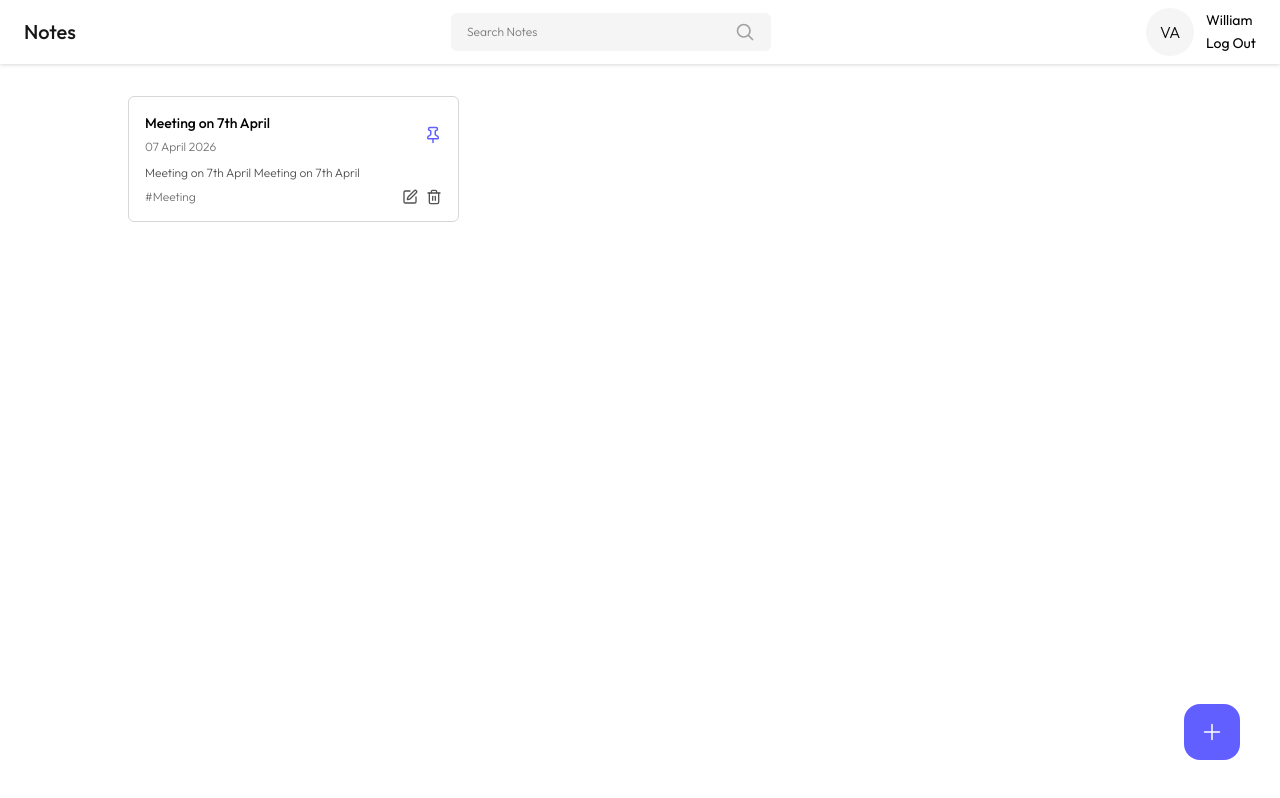
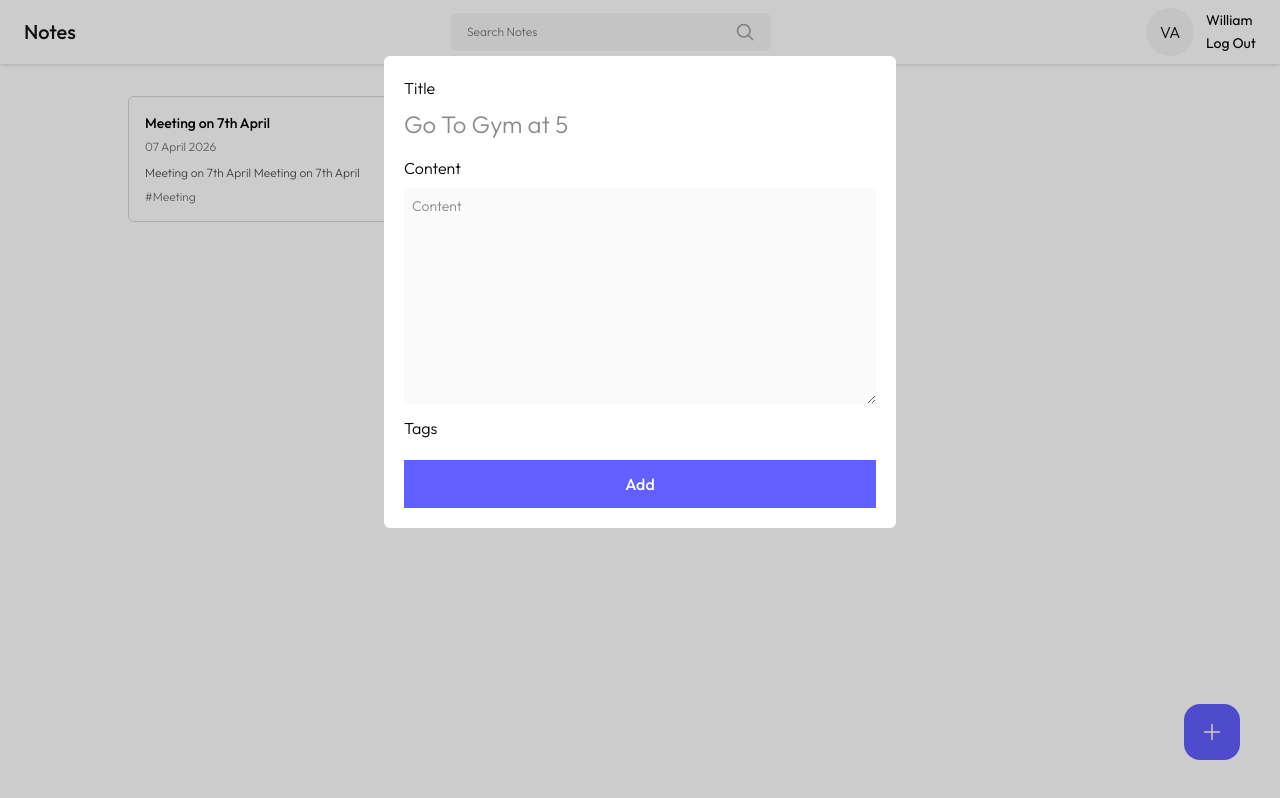
Before and after one commit to ValerieAttila09/notes-app-frontend, a React (Vite) app: page /dashboard in a window 1280 px wide. Both pictures are taken after a click on the button 1212 px from the left and 732 px from the top of the page. Built offline with nearby package versions, Linux system fonts and the light colour scheme.

Commit message:
committed

```diff
--- a/package.json
+++ b/package.json
@@ -14,6 +14,7 @@
     "lucide-react": "^0.540.0",
     "react": "^19.1.1",
     "react-dom": "^19.1.1",
+    "react-modal": "^3.16.3",
     "react-router-dom": "^7.8.1",
     "tailwindcss": "^4.1.12"
   },
--- a/src/App.css
+++ b/src/App.css
@@ -2,4 +2,8 @@
   .icon-btn {
     @apply text-xl text-neutral-300 cursor-pointer hover:text-indigo-500;
   }
+
+  .input-label {
+    @apply text-xs text-neutral-400;
+  }
 }
--- /dev/null
+++ b/src/pages/Home/AddEditNotes.jsx
@@ -0,0 +1,20 @@
+export default function AddEditNotes() {
+  return (
+    <div className="">
+      <div className="flex flex-col gap-2">
+        <label htmlFor="" className="input-label">Title</label>
+        <input type="text" className="text-2xl text-neutral-900 outline-none" placeholder="Go To Gym at 5" name="" id="" />
+      </div>
+      <div className="flex flex-col gap-2 mt-4">
+        <label htmlFor="" className="input-label">Content</label>
+        <textarea className="text-sm text-neutral-900 outline-none bg-neutral-50 p-2 rounded-md" placeholder="Content" name="" id="" rows={10}></textarea>
+      </div>
+
+      <div className="mt-3">
+        <label htmlFor="" className="input-label">Tags</label>
+      </div>
+
+      <button className="w-full bg-indigo-500 text-white outfit-medium mt-5 p-3" onClick={() => {}}>Add</button>
+    </div>
+  )
+}
--- a/src/pages/Home/Home.jsx
+++ b/src/pages/Home/Home.jsx
@@ -1,7 +1,17 @@
+import { useState } from "react";
 import NoteCard from "../../components/Cards/NoteCard";
 import Navbar from "../../components/Navbar/Navbar";
+import AddEditNotes from "./AddEditNotes";
+import ReactModal from "react-modal";
 
 export default function Home() {
+
+  const [openAddEditModal, setOpenAddEditModal] = useState({
+    isShown: false,
+    type: "add",
+    data: null
+  })
+
   return (
     <div className="">
       <Navbar />
@@ -21,12 +31,35 @@ export default function Home() {
         </div>
       </div>
 
-      <button className="w-14 h-14 flex items-center justify-center rounded-2xl bg-indigo-500 hover:shadow-lg hover:bg-indigo-600 transition-all absolute right-10 bottom-10 " onClick={() => { }}>
+      <button
+        className="w-14 h-14 flex items-center justify-center rounded-2xl bg-indigo-500 hover:shadow-lg hover:bg-indigo-600 transition-all absolute right-10 bottom-10 "
+        onClick={() => {
+          setOpenAddEditModal({
+            isShown: true,
+            type: "add",
+            data: null
+          })
+        }}
+      >
         <svg xmlns="http://www.w3.org/2000/svg" fill="none" viewBox="0 0 24 24" strokeWidth={1.5} stroke="currentColor" className="size-6 text-white">
           <path strokeLinecap="round" strokeLinejoin="round" d="M12 4.5v15m7.5-7.5h-15" />
         </svg>
       </button>
 
+      <ReactModal
+        isOpen={openAddEditModal.isShown}
+        onRequestClose={() => { }}
+        style={{
+          overlay: {
+            backgroundColor: "rgba(0,0,0,0.2)"
+          }
+        }}
+        contentLabel=""
+        className="w-[40%] max-h-3/4 bg-white rounded-md mx-auto mt-14 p-5 overflow-scroll"
+      >
+        <AddEditNotes />
+      </ReactModal>
+
     </div>
   )
 }
```
Also changed, not shown: 1 other file (tests, documents, lock files or other folders).
